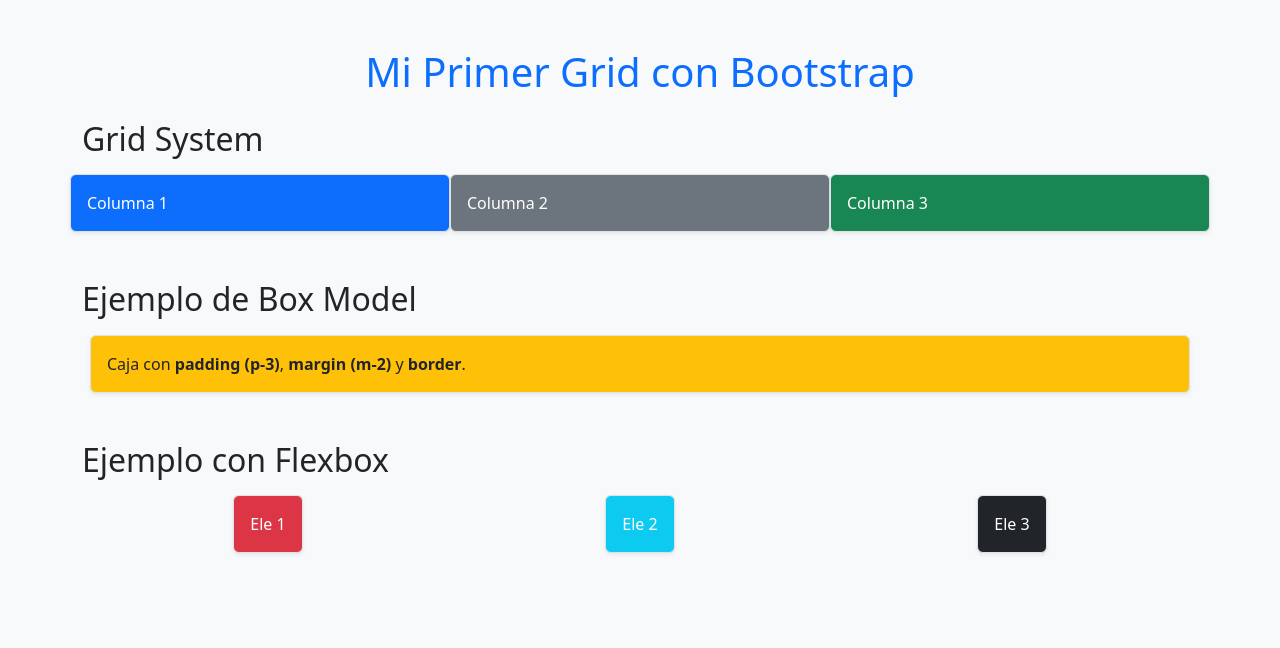
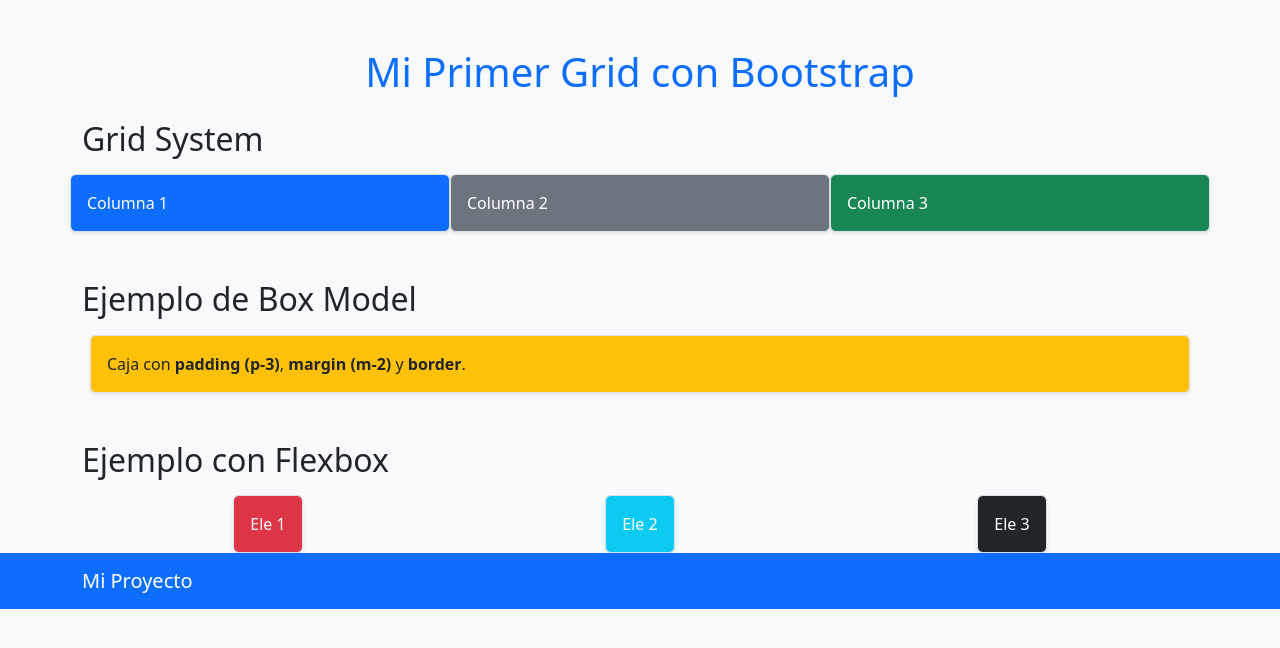
Before and after one commit to runawaydark/dw-tarea, a plain HTML site: page index.html in a window 1280 px wide. Drawn offline with nearby package versions, Linux system fonts and the light colour scheme.

Commit message:
navbar de prueba

```diff
--- a/index.html
+++ b/index.html
@@ -26,6 +26,12 @@
         <div class="p-3 border bg-info rounded shadow-sm">Ele 2</div>
         <div class="p-3 border bg-dark rounded shadow-sm">Ele 3</div>
             </div>
-        </div
+        </div>
+        <nav class="navbar navbar-expand-lg navbar-dark bg-primary mb-4">
+        <div class="container">
+        <a class="navbar-brand" href="#">Mi Proyecto</a>
+        </div>
+        </nav>
+
     </body>
 </html>
```
